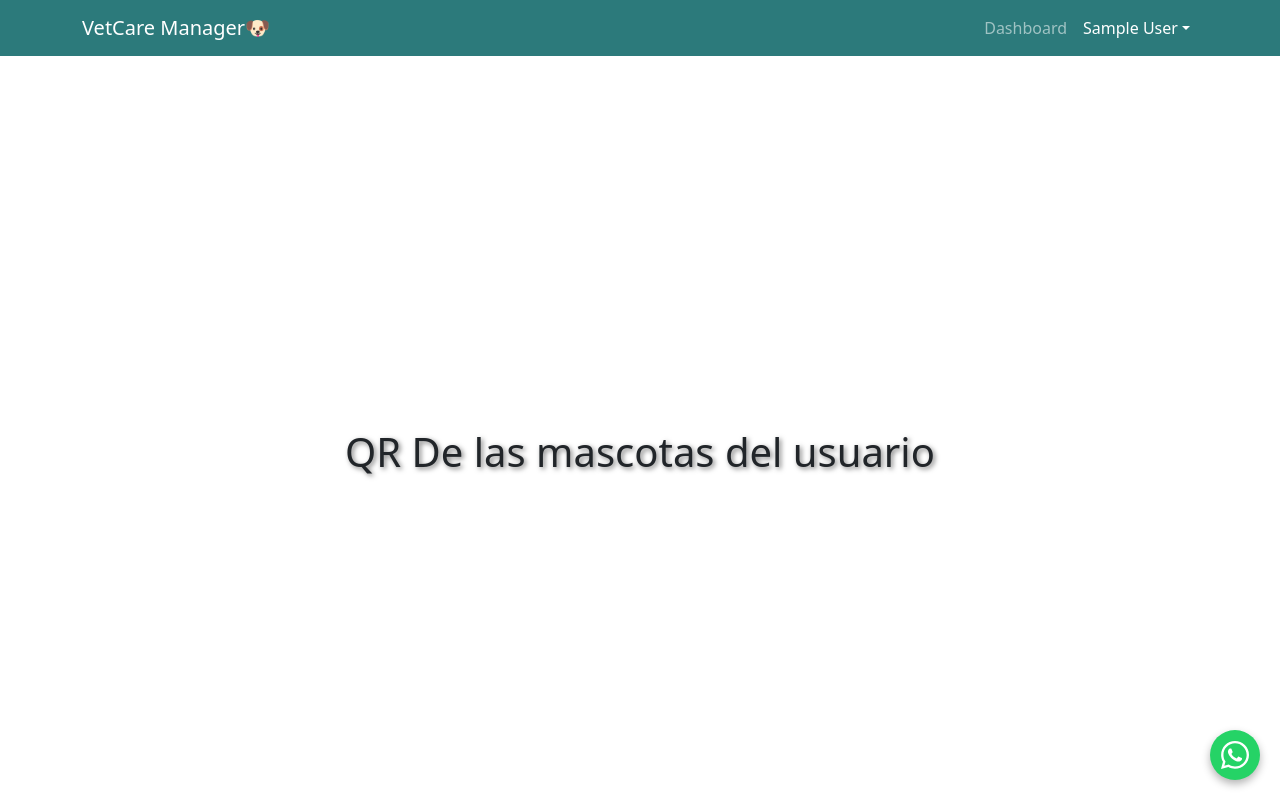
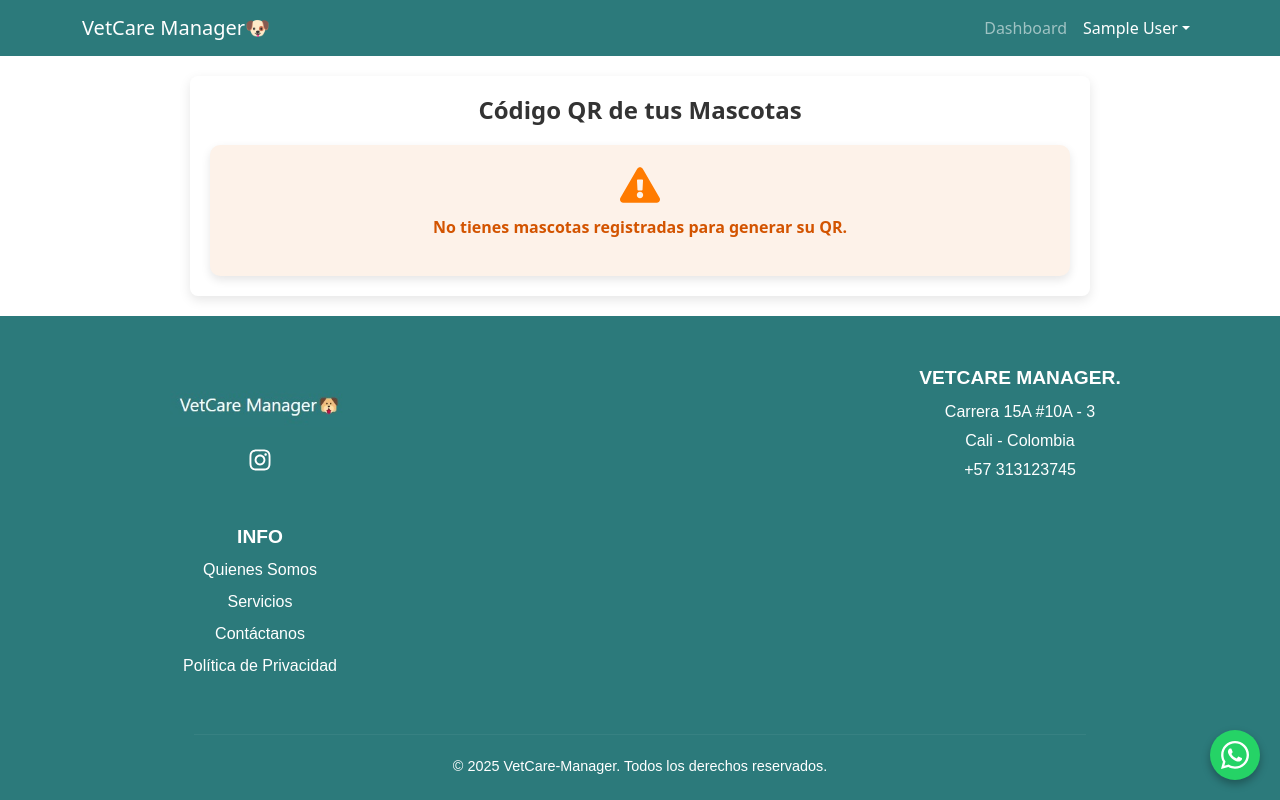
Before and after one commit to webdesigner98everyone/vetcare, a React (Create React App) app: page /PetQR in a window 1280 px wide. Shown: the top 800 px of the page. Built offline with nearby package versions, Linux system fonts and the light colour scheme; data requests are answered from the project's data file; sample sign-in values are in the browser's storage.

Commit message:
Implementacion QR mascotas de usuario

```diff
--- a/src/pages/PetQR.tsx
+++ b/src/pages/PetQR.tsx
@@ -1,12 +1,98 @@
-import React from "react";
-import "../styles/Feeding.css";
+import React, { useEffect, useState } from "react";
+import { QRCodeCanvas } from "qrcode.react"; // Importación correcta
+import "../styles/PetQR.css";
+import { FaExclamationTriangle } from "react-icons/fa"; // Importar icono de alerta
 
-const Contact: React.FC = () => {
+
+interface User {
+  id: string;
+  name: string;
+  contact: string;
+}
+
+interface Pet {
+  id: string;
+  name: string;
+  breed: string;
+  species: string;
+  microchip: string;
+  ownerId: string;
+}
+
+const PetQR: React.FC = () => {
+  const [userId, setUserId] = useState<string | null>(null);
+  const [pets, setPets] = useState<Pet[]>([]);
+  const [user, setUser] = useState<User | null>(null);
+
+  // 🔹 Obtener `userId` desde localStorage
+  useEffect(() => {
+    const storedUser = localStorage.getItem("user");
+    if (storedUser) {
+      try {
+        const parsedUser = JSON.parse(storedUser);
+        setUserId(parsedUser.id || null);
+      } catch (error) {
+        console.error("Error al parsear el usuario de localStorage", error);
+      }
+    }
+  }, []);
+
+  useEffect(() => {
+    if (!userId) {
+      console.error("No se encontró userId.");
+      return;
+    }
+
+    // 🔹 Obtener datos del usuario
+    fetch("http://localhost:5000/users")
+      .then((res) => res.json())
+      .then((users: User[]) => {
+        const loggedInUser = users.find((u) => u.id === userId) || null;
+        setUser(loggedInUser);
+      })
+      .catch((err) => console.error("Error cargando usuarios:", err));
+
+    // 🔹 Obtener datos de mascotas asociadas al usuario
+    fetch("http://localhost:5000/pets")
+      .then((res) => res.json())
+      .then((allPets: Pet[]) => {
+        const userPets = allPets.filter((pet) => pet.ownerId === userId);
+        setPets(userPets);
+      })
+      .catch((err) => console.error("Error cargando mascotas:", err));
+  }, [userId]);
+
   return (
-    <div className="Feeding-container">
-      <h1>QR De las mascotas del usuario</h1>
+    <div className="qr-container">
+      <h2 className="qr-title">Código QR de tus Mascotas</h2>
+      {user && pets.length > 0 ? (
+        pets.map((pet) => (
+          <div key={pet.id} className="qr-card">
+            <h3>{pet.name}</h3>
+            <QRCodeCanvas
+              className="qr-code"
+              value={JSON.stringify({
+                owner: { name: user.name, contact: user.contact },
+                pet: {
+                  name: pet.name,
+                  breed: pet.breed,
+                  species: pet.species,
+                  microchip: pet.microchip,
+                },
+              })}
+              size={180}
+            />
+          </div>
+        ))
+      ) : (
+        <div className="no-qr-history">
+          <FaExclamationTriangle className="no-qr-icon" />
+          <p>No tienes mascotas registradas para generar su QR.</p>
+        </div>
+      )}
     </div>
   );
+
 };
 
-export default Contact;
+export default PetQR;
--- a/src/styles/Feeding.css
+++ /dev/null
@@ -1,7 +0,0 @@
-.Feeding-container {
-    min-height: 100vh; /* Hace que el Dashboard ocupe toda la pantalla */
-    display: flex;
-    flex-direction: column;
-    justify-content: center;
-    align-items: center;
-  }
--- /dev/null
+++ b/src/styles/PetQR.css
@@ -0,0 +1,67 @@
+.qr-container {
+    max-width: 900px;
+    margin: 20px auto;
+    padding: 20px;
+    background: #fff;
+    border-radius: 8px;
+    box-shadow: 0 4px 12px rgba(0, 0, 0, 0.1);
+    text-align: center;
+}
+
+.qr-title {
+    font-size: 24px;
+    font-weight: bold;
+    color: #333;
+    margin-bottom: 20px;
+}
+
+.qr-card {
+    background: #f9f9f9;
+    border-radius: 8px;
+    padding: 20px;
+    margin-bottom: 15px;
+    border: 1px solid #ddd;
+    text-align: center;
+    transition: transform 0.3s ease-in-out, box-shadow 0.3s ease-in-out;
+}
+
+.qr-card:hover {
+    transform: scale(1.05);
+    box-shadow: 0 6px 15px rgba(0, 0, 0, 0.15);
+}
+
+.qr-card h3 {
+    font-size: 18px;
+    font-weight: bold;
+    color: #f47c20;
+    /* Naranja vibrante */
+    margin-bottom: 10px;
+}
+
+.qr-code {
+    display: block;
+    margin: 0 auto;
+    padding: 10px;
+    background: #fff;
+    border-radius: 8px;
+    box-shadow: 0 2px 8px rgba(0, 0, 0, 0.1);
+}
+
+/* Mensaje de "No hay QR disponible" */
+.no-qr-history {
+    text-align: center;
+    background: #fdf2e9;
+    padding: 20px;
+    border-radius: 10px;
+    color: #d35400;
+    font-size: 18px;
+    font-weight: bold;
+    box-shadow: 0 4px 10px rgba(0, 0, 0, 0.1);
+    margin-top: 20px;
+}
+
+.no-qr-icon {
+    font-size: 40px;
+    color: #ff7b00;
+    margin-bottom: 10px;
+}
```
